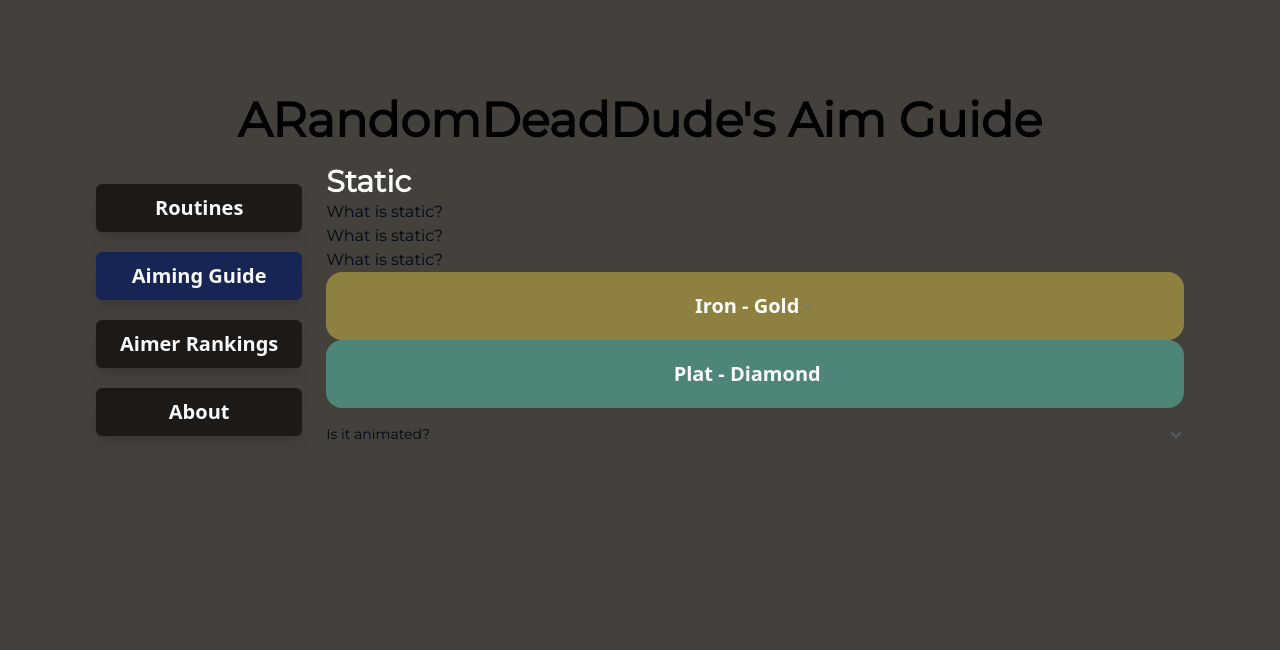
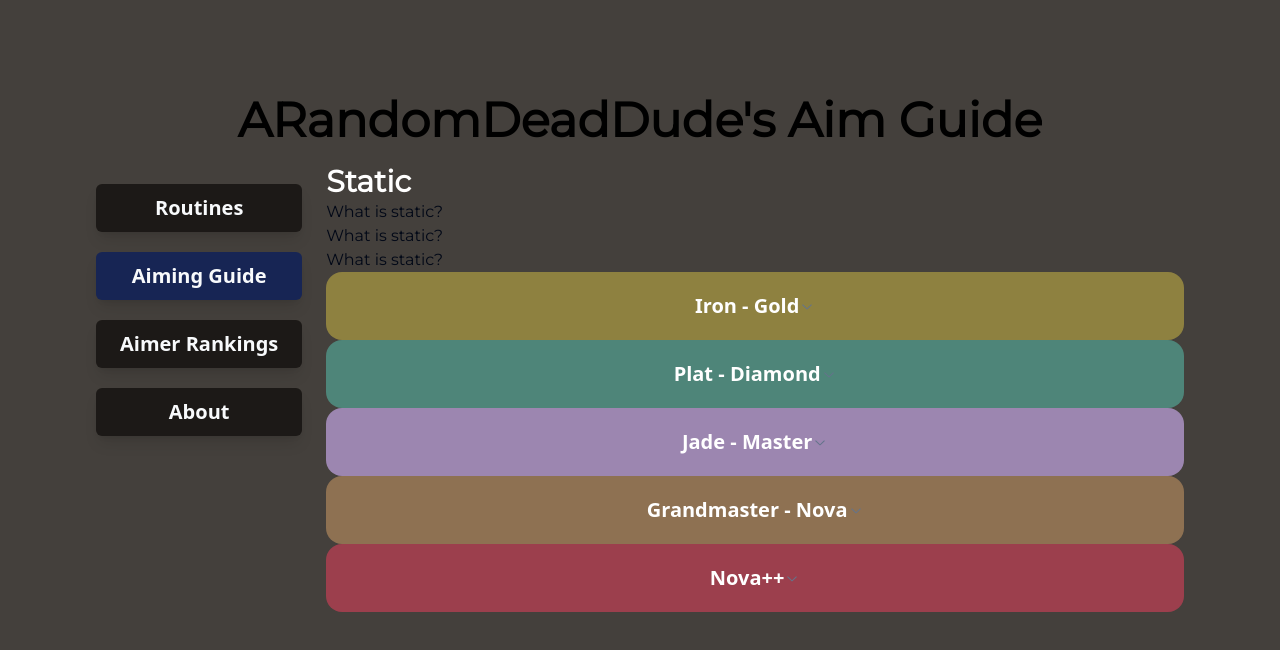
Before and after one commit to thoroughgood/ARDDWebsite, a Next.js app: page / in a window 1280 px wide. Both pictures are taken after a click on the button "Aiming Guide". Shown: the top 650 px of the page. Built offline with nearby package versions, Linux system fonts and the light colour scheme.

Commit message:
Added rest of ranks

```diff
--- a/components/rankAccordion.tsx
+++ b/components/rankAccordion.tsx
@@ -60,10 +60,42 @@ export default function RankAccordion() {
           </AccordionContent>
         </AccordionItem>
         <AccordionItem value="item-3">
-          <AccordionTrigger>Is it animated?</AccordionTrigger>
           <AccordionContent>
             Yes. It&apos;s animated by default, but you can disable it
             if you prefer.
+          </AccordionContent>
+        </AccordionItem>
+        <AccordionItem value="item-6">
+          <div className="z-0 rounded-2xl bg-purple-300/60">
+            <AccordionTrigger className="z-0 flex justify-center rounded-2xl p-5 font-sans text-xl font-bold text-white">
+              Jade - Master
+            </AccordionTrigger>
+          </div>
+          <AccordionContent>
+            Yes. It comes with default styles that matches the other
+            components&apos; aesthetic.
+          </AccordionContent>
+        </AccordionItem>
+        <AccordionItem value="item-4">
+          <div className="z-0 rounded-2xl bg-orange-300/40">
+            <AccordionTrigger className="z-0 flex justify-center rounded-2xl p-5 font-sans text-xl font-bold text-white">
+              Grandmaster - Nova
+            </AccordionTrigger>
+          </div>
+          <AccordionContent>
+            Yes. It comes with default styles that matches the other
+            components&apos; aesthetic.
+          </AccordionContent>
+        </AccordionItem>
+        <AccordionItem value="item-5">
+          <div className="z-0 rounded-2xl bg-rose-500/50">
+            <AccordionTrigger className="z-0 flex justify-center rounded-2xl p-5 font-sans text-xl font-bold text-white">
+              Nova++
+            </AccordionTrigger>
+          </div>
+          <AccordionContent>
+            Yes. It comes with default styles that matches the other
+            components&apos; aesthetic.
           </AccordionContent>
         </AccordionItem>
       </Accordion>
```
